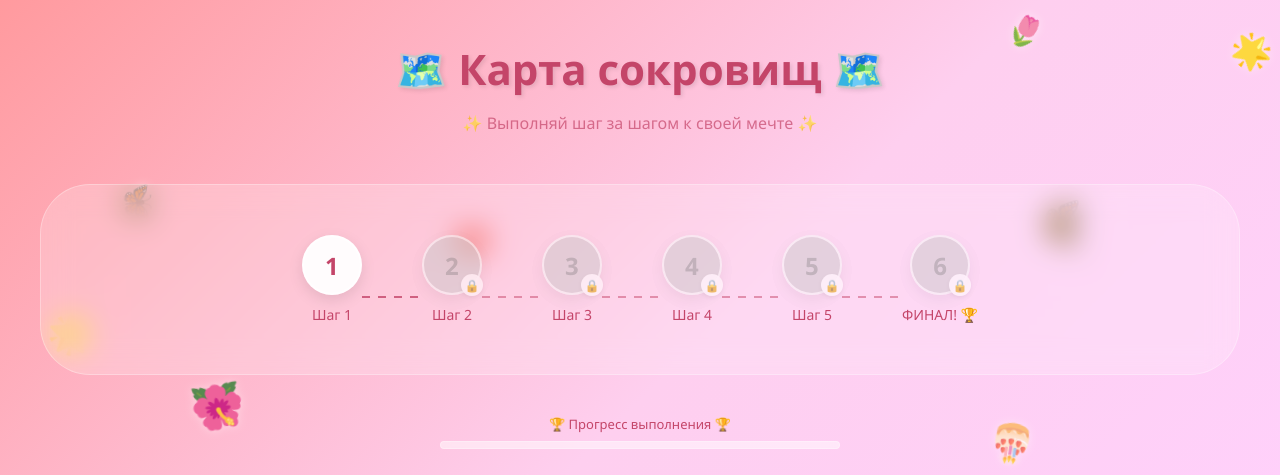
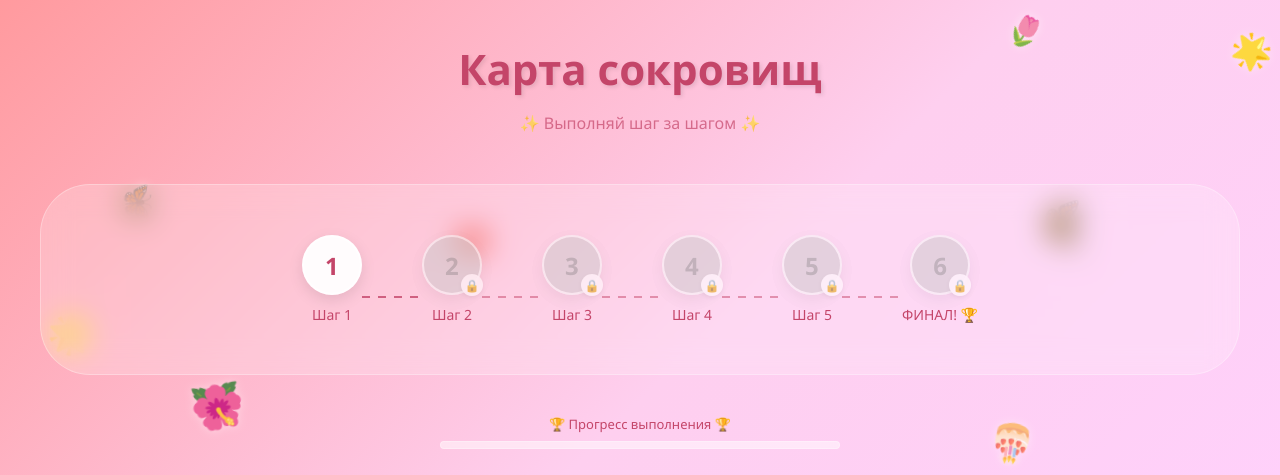
Before and after one commit to Vane4kaddd/HBAnna, a Flask app: page /map in a window 1280 px wide. Shown: the top 475 px of the page. Run offline with Flask 3, Linux system fonts and the light colour scheme; the visitor is signed in with stand-in values (Sample User, id 1).

Commit message:
Update map.html

```diff
--- a/templates/map.html
+++ b/templates/map.html
@@ -558,8 +558,8 @@
     <button class="back-button" onclick="goBack()">← Вернуться</button>
 
     <div class="container">
-        <h1>🗺️ Карта сокровищ 🗺️</h1>
-        <div class="subtitle">✨ Выполняй шаг за шагом к своей мечте ✨</div>
+        <h1>Карта сокровищ</h1>
+        <div class="subtitle">✨ Выполняй шаг за шагом ✨</div>
 
         <div class="map-container">
             <div class="vertical-map" id="verticalMap"></div>
```
